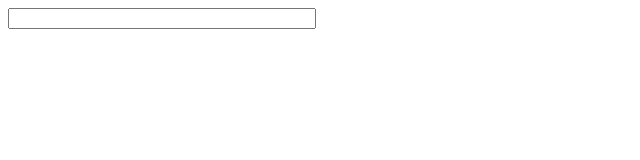
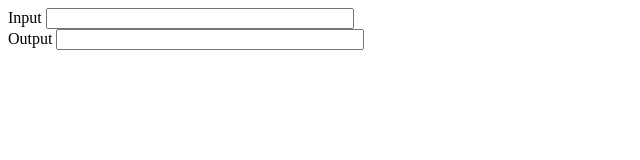
Before and after one commit to bendiksolheim/diy-lisp, a website: page index.html in a window 1280 px wide. Shown: the whole page, without its empty margins (0-640 px from the left). Drawn offline with Linux system fonts and the light colour scheme.

Commit message:
Now using compiled version

```diff
--- a/index.html
+++ b/index.html
@@ -4,13 +4,12 @@
 	<title>LISP</title>
 </head>
 <body>
-<input type="text" id="input" style="width: 300px;">
-<script type="text/javascript" src="stdlib.js"></script>
-<script type="text/javascript" src="closure.js"></script>
-<script type="text/javascript" src="environment.js"></script>
-<script type="text/javascript" src="types.js"></script>
-<script type="text/javascript" src="parser.js"></script>
-<script type="text/javascript" src="evaluator.js"></script>
+<label for="input">Input</label>
+<input type="text" id="input" style="width: 300px;" name="input">
+<br />
+<label for="output">Output</label>
+<input type="text" id="output" style="width: 300px;" name="output">
+<script type="text/javascript" src="lisp-latest.min.js"></script>
 <script type="text/javascript">
 
 	var env = new diy.Environment();
@@ -24,7 +23,7 @@
 	});
 
 	function evaluate(str) {
-		console.log(diy.Parser.unparse(diy.Evaluator.evaluate(diy.Parser.parse(str), env)));
+		var output = document.querySelector('#output').value = diy.Parser.unparse(diy.Evaluator.evaluate(diy.Parser.parse(str), env));
 	}
 </script>
 </body>
```
